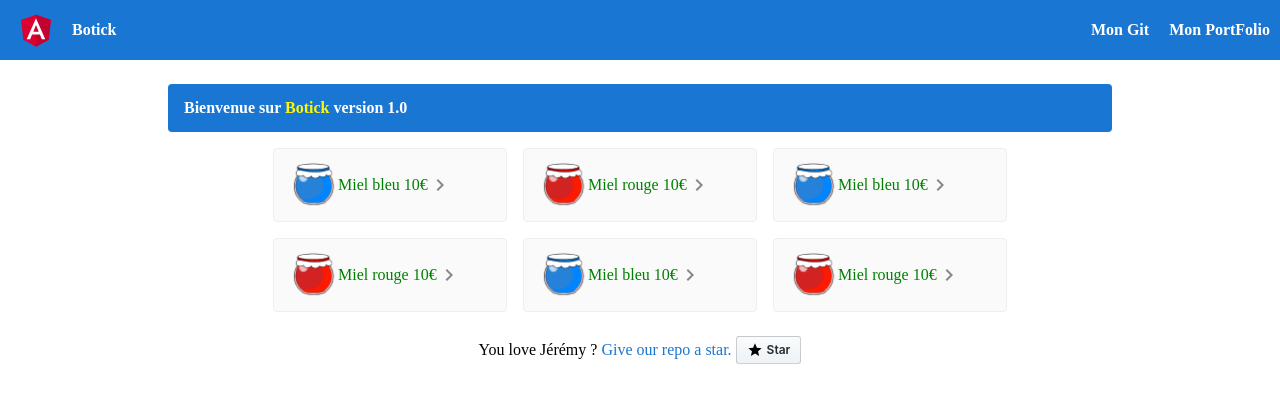
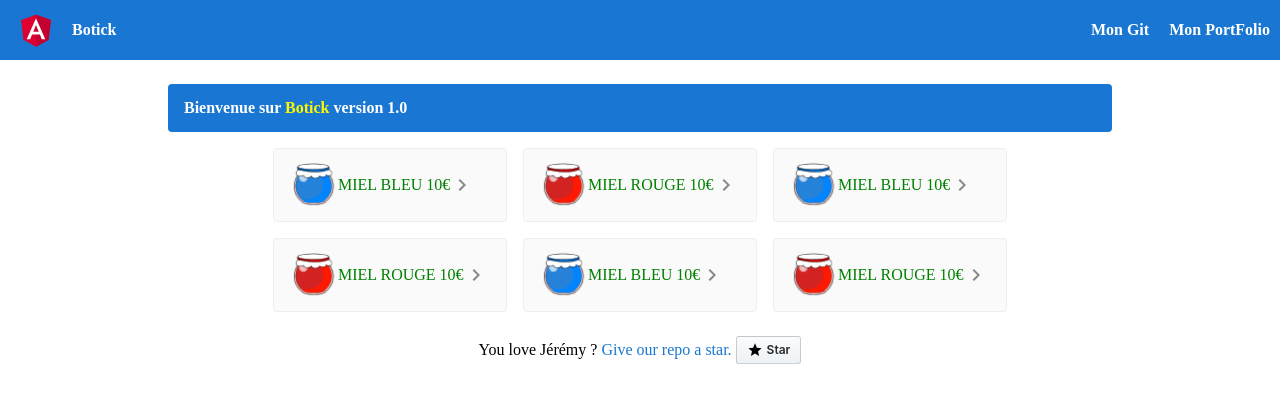
Before and after one commit to jguyet/formation-angular, an Angular app: page / in a window 1280 px wide. Shown: the top 402 px of the page. Built offline with nearby package versions, Linux system fonts and the light colour scheme.

Commit message:
adding new pipe customUppercase

```diff
--- a/src/app/home/home.component.html
+++ b/src/app/home/home.component.html
@@ -2,5 +2,5 @@
     <span>Bienvenue sur <b class="card-title">{{ title }}</b> version {{ version }} </span>
 </div>
 <div class="card-container">
-    <app-card *ngFor="let card of cards" [card]="card"></app-card>
+    <app-card *ngFor="let card of cards | async" [card]="card"></app-card>
 </div>
--- a/src/app/home/home.component.ts
+++ b/src/app/home/home.component.ts
@@ -12,7 +12,14 @@ export class HomeComponent {
     public title = 'Botick';
     public version = '1.0';
 
-    public cards = [
+    public cards: Promise<Card[]>;
+
+    constructor() {
+
+    }
+
+    ngOnInit() {
+        this.cards = Promise.resolve([
             new Card(
                 '1',
                 'Miel bleu',
@@ -55,8 +62,7 @@ export class HomeComponent {
                 10,
                 'red'
             )
-    ]
-
-    constructor() { }
+        ]);
+    }
 
 }
--- a/src/app/shared/components/card/card.component.html
+++ b/src/app/shared/components/card/card.component.html
@@ -1,5 +1,5 @@
 <a class="card"  href="#{{ card.id }}">
     <img class="card-icon" src="../assets/img/miel_{{ card.picture }}.png" width="48" height="48"/>
-    <span class="card-text">{{ card.title }} {{ card.price }}&euro;</span>
+    <span class="card-text">{{ card.title | customUppercase }} {{ card.price }}&euro;</span>
     <svg class="material-icons" xmlns="http://www.w3.org/2000/svg" width="24" height="24" viewBox="0 0 24 24"><path d="M10 6L8.59 7.41 13.17 12l-4.58 4.59L10 18l6-6z"/></svg>
 </a>
--- a/src/app/shared/components/card/card.component.ts
+++ b/src/app/shared/components/card/card.component.ts
@@ -1,4 +1,4 @@
-import { Component, OnInit, ViewEncapsulation, Input } from '@angular/core';
+import { Component, Input } from '@angular/core';
 import { Card } from '../../models/Card';
 
 @Component({
--- /dev/null
+++ b/src/app/shared/pipes/custom-uppercase.pipe.ts
@@ -0,0 +1,12 @@
+import { Pipe, PipeTransform } from '@angular/core';
+
+@Pipe({
+  name: 'customUppercase'
+})
+export class CustomUppercasePipe implements PipeTransform {
+
+  transform(value: string, ...args: any[]): any {
+    return value.toUpperCase();
+  }
+
+}
--- a/src/app/shared/shared.module.ts
+++ b/src/app/shared/shared.module.ts
@@ -2,9 +2,10 @@ import { NgModule } from '@angular/core';
 import { CommonModule } from '@angular/common';
 import { FormsModule } from '@angular/forms';
 import { CardComponent } from './components/card/card.component';
+import { CustomUppercasePipe } from './pipes/custom-uppercase.pipe';
 
 @NgModule({
-  declarations: [CardComponent],
+  declarations: [CardComponent, CustomUppercasePipe],
   exports: [CardComponent],
   imports: [
     CommonModule,
```
Also changed, not shown: 1 other file (tests, documents, lock files or other folders). Lines whose indentation alone changed are shown as unchanged.
